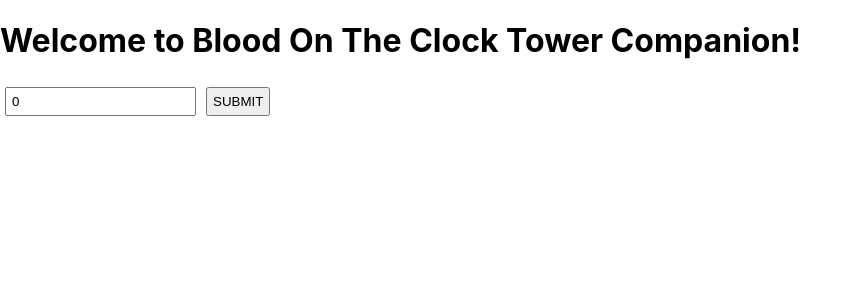
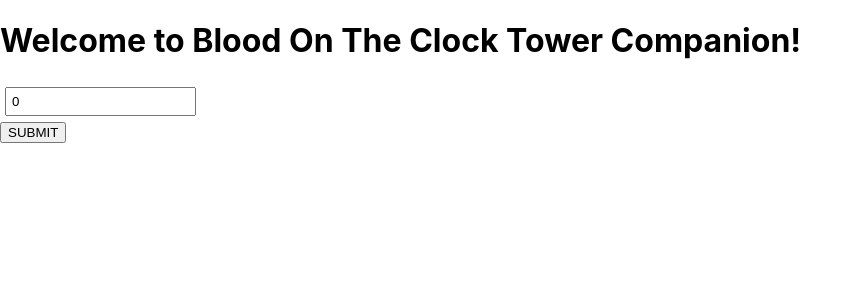
Before and after one commit to Alaforgia/BOTCT-Game-Generator, a Next.js app: page / in a window 1280 px wide. Shown: the top 300 px of the page, without its empty margins (0-862 px from the left). Built offline with nearby package versions, Linux system fonts and the light colour scheme.

Commit message:
number is persisting onClick, new inputs not linked to useRef

```diff
--- a/pages/NumberRandomizer.tsx
+++ b/pages/NumberRandomizer.tsx
@@ -45,7 +45,7 @@
   // const [newPlayers, setNewPlayers]: any = useState(PlayerContext);
   const [players, setPlayers]: any = useState([]);
   const [numOfPlayers, setNumOfPlayers] = useState(0);
-  const prevNumOfPlayers: any = useRef();
+  // const prevNumOfPlayers: any = useRef();
   //@ts-ignore
   // useEffect((): any => {}, []);
 
@@ -123,7 +123,7 @@
     //@ts-ignore */}
           <Forms>
             {`${inputs}`}
-            {prevNumOfPlayers.current}
+            {/* {prevNumOfPlayers.current} */}
           </Forms>
 
           {inputs}
--- a/pages/index.tsx
+++ b/pages/index.tsx
@@ -51,11 +51,13 @@
   const handleSubmit = (event: any): void => {
     event.preventDefault();
     // @ts-ignore
+    setNumOfPlayers(event.target.value);
+    // @ts-ignore
     // onClickNumberOfPlayers();
     // @ts-ignore
     // updateInputs();
     // addInputs();
-    // console.log("you clicked Submit", event);
+    console.log("you clicked Submit = ", event);
   };
   //
 
@@ -67,7 +69,7 @@
     // @ts-ignore
     // onClickNumberOfPlayers();
     router.push("/NumberRandomizer");
-    console.log("you clicked handleClick", event);
+    console.log("you clicked handleClick = ", event.target.value);
     console.log("inputs on click is = ", inputs);
   };
 
@@ -86,7 +88,7 @@
   // const inputs = addInputs();
   // console.log("updateInputs is =", updateInputs);
   // @ts-ignore
-  const inputs = players.length ? <div>{addInputs()}</div> : null;
+  const inputs = players.length ? <div>{addInputs(prevNumOfPlayers.current)}</div> : null;
   console.log("inputs is = ", inputs);
   // console.log("players is = ", players);
 
@@ -115,19 +117,21 @@
               // }
               onChange={onClickNumberOfPlayers}
             ></input>
-            <input type="submit" value="SUBMIT" onClick={handleClick}></input>
           </form>
+          <button type="submit" value={numOfPlayers} onClick={handleClick}>
+            SUBMIT
+          </button>
 
           {/*
       //@ts-ignore */}
           <PlayerContext.Provider value={inputs}>
-            {/* {players.length ? <div>{inputs}</div> : null} */}
+            {/* {players.length ? <div>{addInputs()}</div> : null} */}
             {/*
       //@ts-ignore */}
             {/* <NumberRandomizer inputs={inputs} /> */}
-            {prevNumOfPlayers.current}
+            {/* {prevNumOfPlayers.current} */}
 
-            {/* <div>{inputs}</div> */}
+            <div>{inputs}</div>
             {/*
       //@ts-ignore */}
           </PlayerContext.Provider>
```
